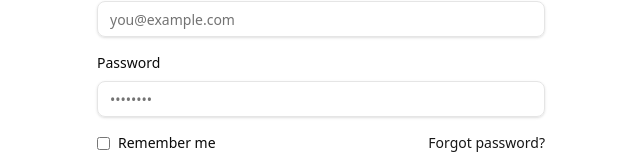
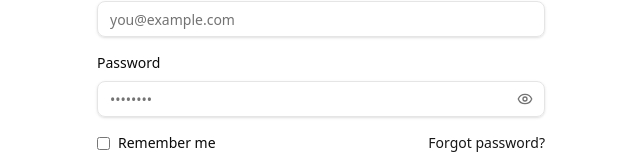
Before and after one commit to elghanbibadr/pagix, a Next.js app: page /en/login in a window 1280 px wide. Shown: the part 329-496 px from the top of the page, without its empty margins (319-959 px from the left). Built offline with nearby package versions, Linux system fonts and the light colour scheme.

Commit message:
show and hide password for login page

```diff
--- a/app/[locale]/login/page.tsx
+++ b/app/[locale]/login/page.tsx
@@ -2,7 +2,7 @@
 "use client"
 
 import { useState } from "react"
-import { ArrowLeft } from "lucide-react"
+import { ArrowLeft, Eye, EyeOff } from "lucide-react"
 import { toast } from "sonner"
 import { useTranslations, useLocale } from "next-intl"
 import { Button } from "@/components/ui/button"
@@ -21,7 +21,9 @@
 
   const [loading, setLoading] = useState(false)
   const [googleLoading, setGoogleLoading] = useState(false)
-const router=useRouter()
+  const [showPassword, setShowPassword] = useState(false)
+  const router = useRouter()
+
   const handleSubmit = async (e: React.FormEvent<HTMLFormElement>) => {
     e.preventDefault()
     setLoading(true)
@@ -30,7 +32,6 @@
 
     try {
       const result = await login(formData)
-
 
       if (!result.success) {
         toast.error(result.error)
@@ -85,7 +86,24 @@
 
           <div>
             <label htmlFor="password" className="block text-sm font-medium mb-2">{t("password")}</label>
-            <Input id="password" required name="password" type="password" placeholder="••••••••" />
+            <div className="relative">
+              <Input
+                id="password"
+                required
+                name="password"
+                type={showPassword ? "text" : "password"}
+                placeholder="••••••••"
+                className="pr-10"
+              />
+              <button
+                type="button"
+                onClick={() => setShowPassword(!showPassword)}
+                className="absolute right-3 top-1/2 -translate-y-1/2 text-muted-foreground hover:text-foreground transition-colors"
+                aria-label={showPassword ? "Hide password" : "Show password"}
+              >
+                {showPassword ? <EyeOff className="w-4 h-4" /> : <Eye className="w-4 h-4" />}
+              </button>
+            </div>
           </div>
 
           <div className="flex items-center justify-between text-sm">
--- a/app/[locale]/signup/page.tsx
+++ b/app/[locale]/signup/page.tsx
@@ -131,7 +131,7 @@
             <Input
               id="phone"
               name="phone"
-              type="tel"
+              type="number"
               placeholder={t("phonePlaceholder")}
               required
               disabled={loading}
```
